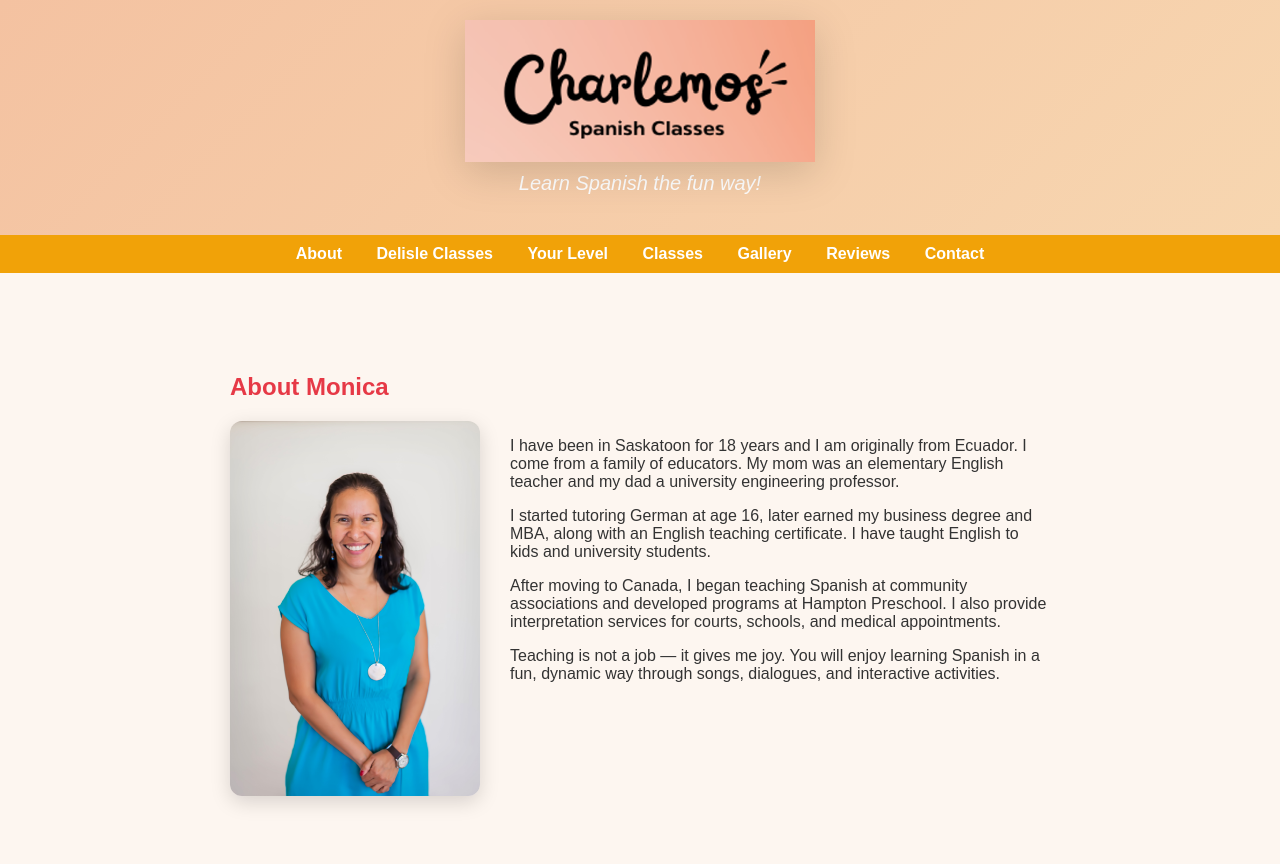
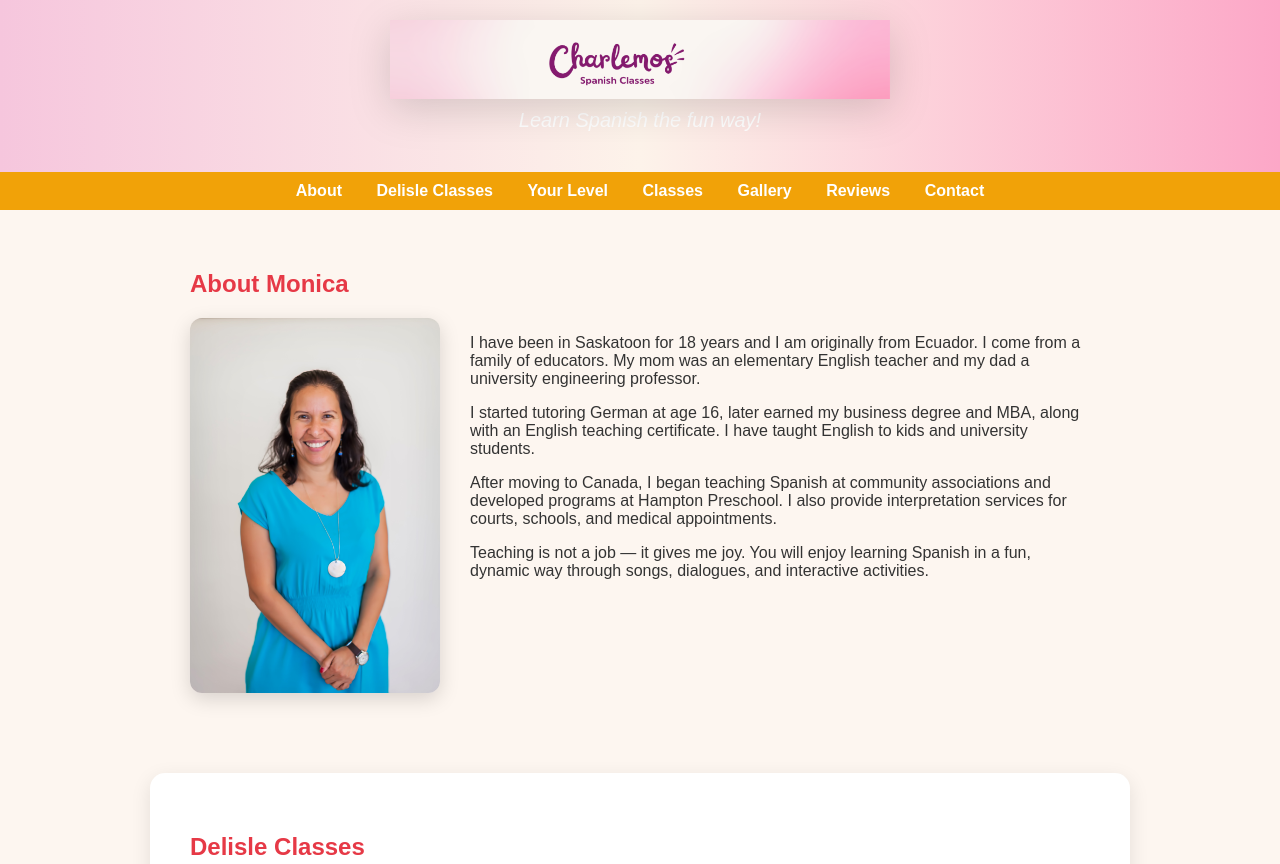
Before and after one commit to charlemos-spanish-classes/charlemos, a plain HTML site: page index.html in a window 1280 px wide. Shown: the top 864 px of the page. Drawn offline with Linux system fonts and the light colour scheme.

Commit message:
Add files via upload

```diff
--- a/index.html
+++ b/index.html
@@ -14,8 +14,8 @@
 }
 
 header {
-    background: linear-gradient(135deg, #f4c2a1, #f7d6b0);
-    color: white;
+    background: linear-gradient(90deg, #f6c6dd 0%, #fdf3ea 50%, #fca7c7 100%);
+    color: blueviolet;
     padding: 20px;
     text-align: center;
 }
@@ -72,15 +72,13 @@
     margin: 5px;
 }
 
-.logo{
-    width:350px;
-    max-width:90%;
-    display:block;
-    margin:auto;
-
-    filter:drop-shadow(
-      0 10px 20px rgba(0,0,0,.15)
-    );
+.logo {
+    width: 500px;
+    max-width: 75%;
+    height: auto;
+    display: block;
+    margin: auto;
+    filter: drop-shadow(0 10px 20px rgba(0,0,0,.15));
 }
 
 .tagline{
@@ -298,7 +296,7 @@
 
 <header>
 
-<img src="logo.png"
+<img src="CHbanner.png"
 class="logo"
 alt="Charlemos Logo">
 
@@ -319,7 +317,6 @@
 </nav>
 
 <section id="about">
-   <section id="about">
     <h2>About Monica</h2>
 
     <div class="about-container">
@@ -376,7 +373,7 @@
 </section>
 
 <section id="levels">
-    <section id="levels">
+
     <h2>Find Your Spanish Level</h2>
 
     <p>
```
Also changed, not shown: CHbanner.png (added).
